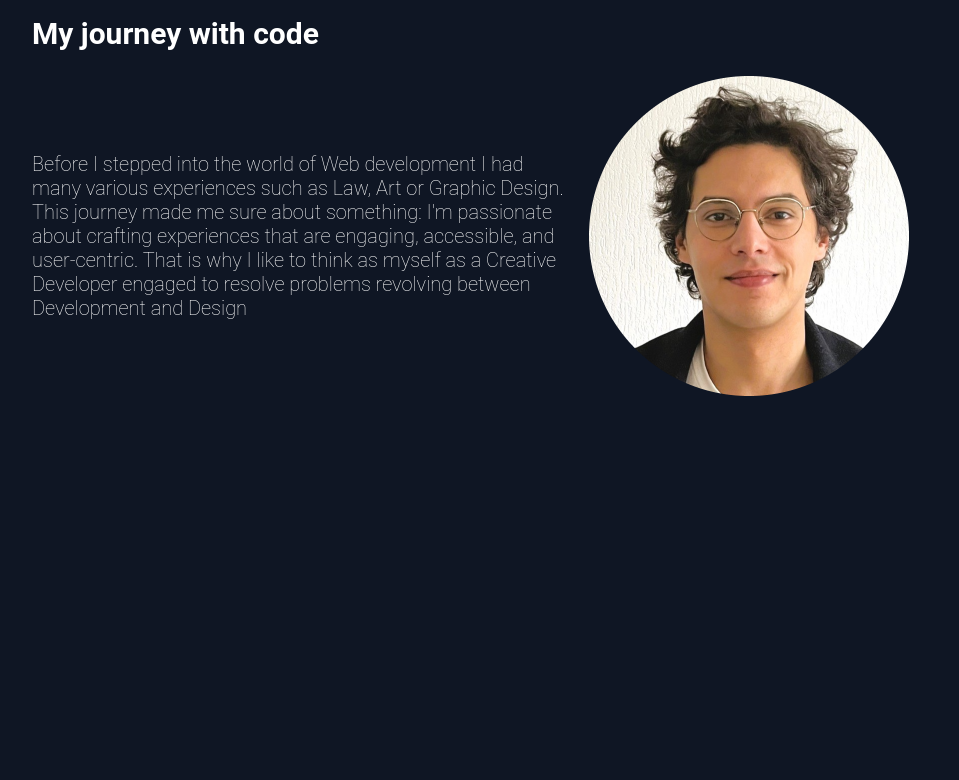
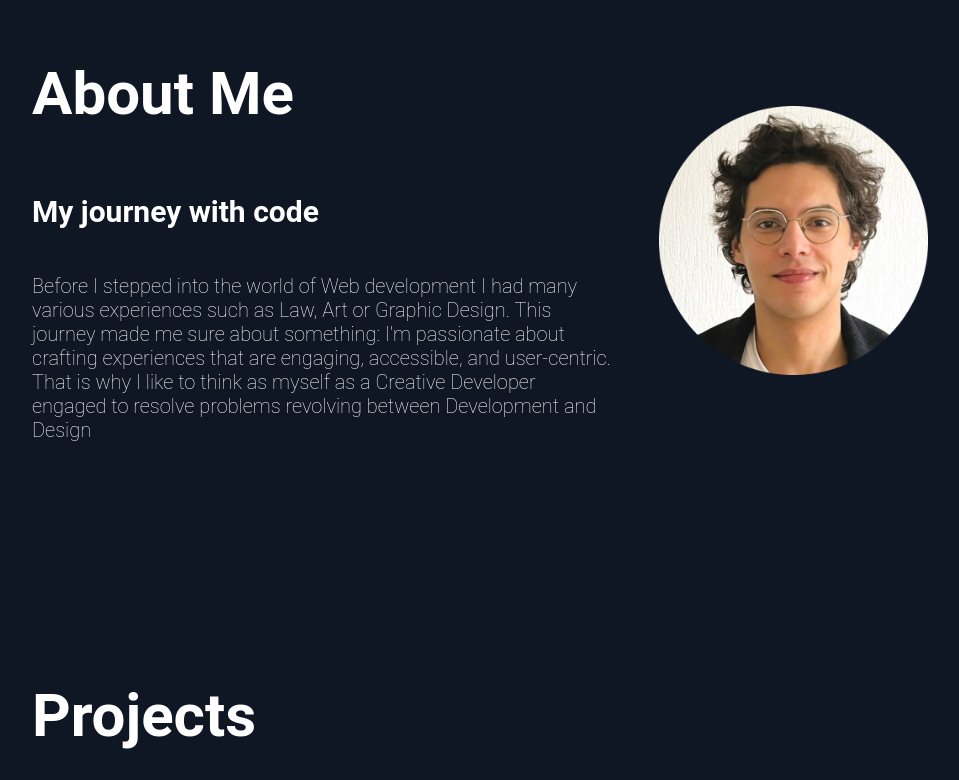
Before and after one commit to Ryad-code/Web_app_v2, a React (Vite) app in the folder front/app/: page / in a window 1280 px wide. Shown: the part 960-1740 px from the top of the page, without its empty margins (160-1119 px from the left). Built offline with nearby package versions, Linux system fonts and the light colour scheme; a web font is replaced by a local one.

Commit message:
Front_finalisation

```diff
--- a/front/app/src/components/PresentationPage/SubPresentationContainer.tsx
+++ b/front/app/src/components/PresentationPage/SubPresentationContainer.tsx
@@ -5,6 +5,7 @@ import {
   PresentationTextStyle,
   TextContainerStyle,
   PresentationImgStyle,
+  Section1Style,
 } from "../../styles/PresentationStyle/Presentation.style";
 
 function PresentationInfo() {
@@ -20,7 +21,6 @@ function PresentationInfo() {
           revolving between Development and Design
         </p>
       </PresentationTextStyle>
-      <PresentationImgStyle />
     </TextContainerStyle>
   );
 }
@@ -28,6 +28,7 @@ function PresentationInfo() {
 function SubPresentationContainer() {
   return (
     <SubPresentationStyle>
+      <Section1Style>
         <PresentationTitleStyle>
           <h1>About Me</h1>
         </PresentationTitleStyle>
@@ -35,6 +36,8 @@ function SubPresentationContainer() {
           <h2>My journey with code</h2>
         </PresentationSubTitleStyle>
         <PresentationInfo />
+      </Section1Style>
+      <PresentationImgStyle />
     </SubPresentationStyle>
   );
 }
--- a/front/app/src/styles/PresentationStyle/Presentation.style.ts
+++ b/front/app/src/styles/PresentationStyle/Presentation.style.ts
@@ -7,65 +7,75 @@ import "../../../public/images/profil_pic.png";
 
 export const SubPresentationStyle = styled.div`
   width: 70%;
-  height: 100vh;
+  height: contain;
   display: flex;
-  flex-direction: column;
-  align-items: left;
-  justify-content: top;
+  flex-direction: row;
+  justify-content: space-between;
   @media screen and (max-width: 1024px) {
+    flex-direction: column;
     align-items: center;
-    justify-content: center;
+    justify-content: space-between;
   }
+  //background-color: red;
 `;
 
 export const PresentationTitleStyle = styled.div`
   font-weight: bolder;
   font-size: max(30px, 1.6vw);
+  //background-color: orange;
 `;
 
 export const PresentationSubTitleStyle = styled.div`
   width: 100%;
-  display: flex;
-  flex-direction: column;
-  align-items: left;
   font-size: max(20px, 1.4vw);
   @media screen and (max-width: 1024px) {
     align-items: center;
     justify-content: center;
   }
+  //background-color: pink;
 `;
 
 export const TextContainerStyle = styled.div`
   width: 100%;
-  min-height: 40%;
-  display: flex;
-  flex-direction: row;
-  align-items: center;
   @media screen and (max-width: 1024px) {
     flex-direction: column;
     align-items: center;
     justify-content: space-between;
     height: 70%;
   }
+  //background-color: green;
 `;
 
 export const PresentationTextStyle = styled.div`
-  width: 60%;
+  width: 100%;
   font-weight: lighter;
   font-size: max(20px, 1.4vw);
   @media screen and (max-width: 1024px) {
     height: 50%;
   }
+  //background-color: grey;
 `;
 
 export const PresentationImgStyle = styled.div`
-  width: 40%;
+  width: 30%;
   height: 100%;
+  display: flex;
+  flex-direction: column;
+  align-items: center;
+  justify-content: right;
   background-image: url("../../../public/images/profil_pic.png");
   background-position: center;
   background-size: contain;
   background-repeat: no-repeat;
   @media screen and (max-width: 1024px) {
-    //height: 30%;
+    height: 30%;
   }
+  //background-color: blue;
 `;
+export const Section1Style = styled.div`
+  width: 65%;
+  height: 100%;
+  display: flex;
+  flex-direction: column;
+  //background-color: purple;
+`;
--- a/front/app/src/styles/ProjectStyle/Project.style.ts
+++ b/front/app/src/styles/ProjectStyle/Project.style.ts
@@ -10,7 +10,6 @@ export const SubContainerStyle = styled.div`
   flex-direction: column;
   align-items: center;
   justify-content: center;
-  //background-color: purple;
 `;
 
 export const ProjectRowStyle = styled.div`
@@ -26,7 +25,6 @@ export const ProjectRowStyle = styled.div`
     width: 100%;
     margin-top: 2%;
   }
-  //background-color: orange;
 `;
 
 export const ProjectStyle = styled.div`
@@ -37,7 +35,6 @@ export const ProjectStyle = styled.div`
   flex-direction: column;
   align-items: center;
   justify-content: center;
-  //background-color: blue;
   &:hover {
     width: 60%;
     height: 120%;
@@ -55,7 +52,6 @@ export const ProjectSubTitleStyle = styled.div`
   width: 100%;
   display: flex;
   font-size: max(30px, 1.6vw);
-  margin-top: 10%;
   @media screen and (max-width: 1024px) {
     margin-top: -10%;
     margin-bottom: 2%;
--- a/front/app/src/styles/TechnoStyle/Techno.style.ts
+++ b/front/app/src/styles/TechnoStyle/Techno.style.ts
@@ -23,7 +23,6 @@ export const TechnoTitleStyle = styled.h1`
   flex-direction: column;
   width: 100%;
   font-size: max(30px, 1.6vw);
-  margin-top: 20%;
   margin-bottom: 2%;
   @media screen and (max-width: 1024px) {
     align-items: center;
```
Lines whose indentation alone changed are shown as unchanged.
